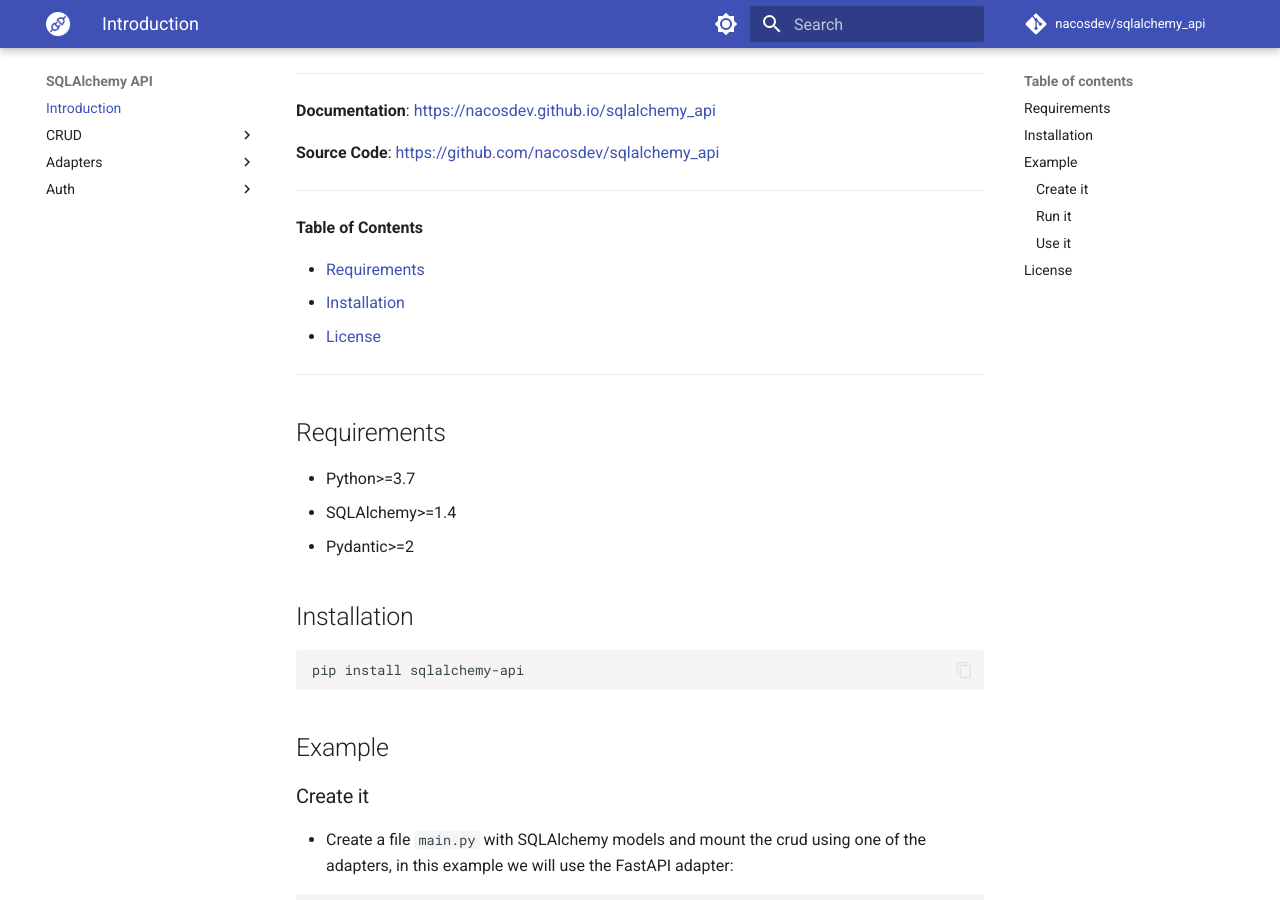
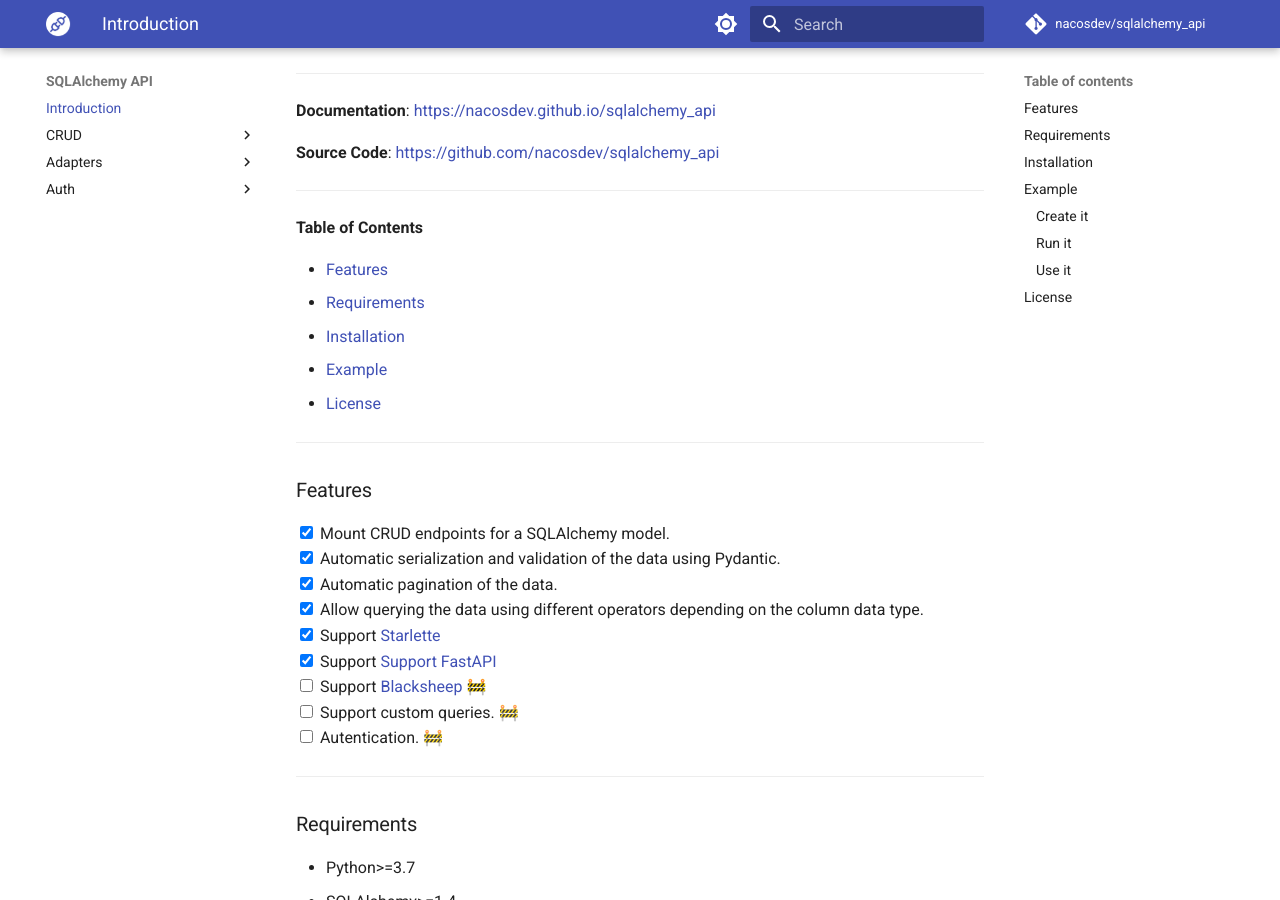
Before and after one commit to nacosdev/sqlalchemy_api, an MkDocs documentation site: the page built from docs/index.md, in a window 1280 px wide and 900 px high, scrolled down 406 px. Built offline with MkDocs 1.6.1 and Material for MkDocs 9.7.7, drawn with Linux system fonts in a browser that asks for light colours; comment, search, counter and statistics services are not loaded.

Commit message:
added featues in the docs

````diff
--- a/docs/index.md
+++ b/docs/index.md
@@ -29,27 +29,49 @@
 
 **Table of Contents**
 
+- [Features](#features)
 - [Requirements](#requirements)
 - [Installation](#installation)
+- [Example](#example)
 - [License](#license)
 
 ---
 
-## Requirements
+### Features
+
+<p>
+<input type="checkbox" checked> Mount CRUD endpoints for a SQLAlchemy model.<br/>
+<input type="checkbox" checked> Automatic serialization and validation of the data using Pydantic.<br/>
+<input type="checkbox" checked> Automatic pagination of the data.<br/>
+<input type="checkbox" checked> Allow querying the data using different operators depending on the column data type.<br/>
+<input type="checkbox" checked> Support <a href="https://github.com/encode/starlettehttps://github.com/encode/starlette">Starlette</a><br/>
+<input type="checkbox" checked> Support <a href="https://github.com/tiangolo/fastapi">Support FastAPI</a><br/>
+<input type="checkbox"> Support <a href="https://github.com/Neoteroi/BlackSheep">Blacksheep 🚧</a><br/>
+<input type="checkbox"> Support custom queries. 🚧<br/>
+<input type="checkbox"> Autentication. 🚧<br/>
+</p>
+
+---
+
+### Requirements
 
 - Python>=3.7
 - SQLAlchemy>=1.4
 - Pydantic>=2
 
-## Installation
+---
+
+### Installation
 
 ```bash
 pip install sqlalchemy-api
 ```
 
-## Example
+---
 
-### Create it
+### Example
+
+#### Create it
 
 - Create a file `main.py` with SQLAlchemy models and mount the crud using one of the adapters, in this example we will use the FastAPI adapter:
 
@@ -99,13 +121,13 @@
 pip install sqlalchemy-api[fastapi]
 ```
 
-### Run it
+#### Run it
+
 ```bash
 uvicorn main:app --reload
 ```
 
-
-### Use it
+#### Use it
 Endpoints are automatically generated for the defined models and the FastAPI adapter provides automatic Swagger documentation, you can access [localhost:8000/docs](localhost:8000/docs) to interact with them:
 
 <p align="center">
@@ -130,6 +152,8 @@
   <a><img src="https://raw.githubusercontent.com/nacosdev/sqlalchemy_api/main/docs/assets/images/swagger-4.png" alt="Swagger4"></a>
 </p>
 
-## License
+---
+
+### License
 
 `sqlalchemy-api` is distributed under the terms of the [MIT](https://spdx.org/licenses/MIT.html) license.
````
Also changed, not shown: README.md (+32 -8 lines).
